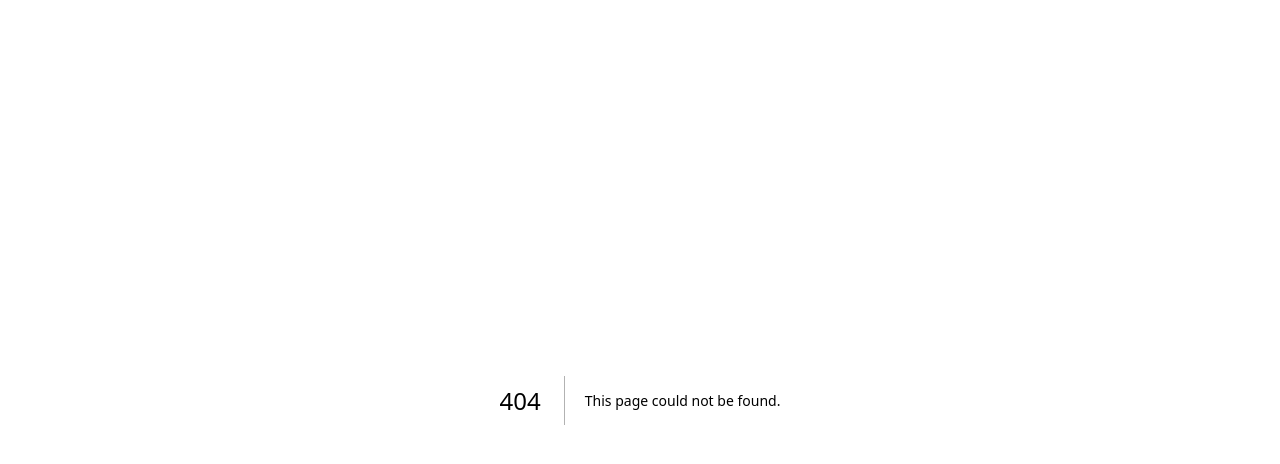
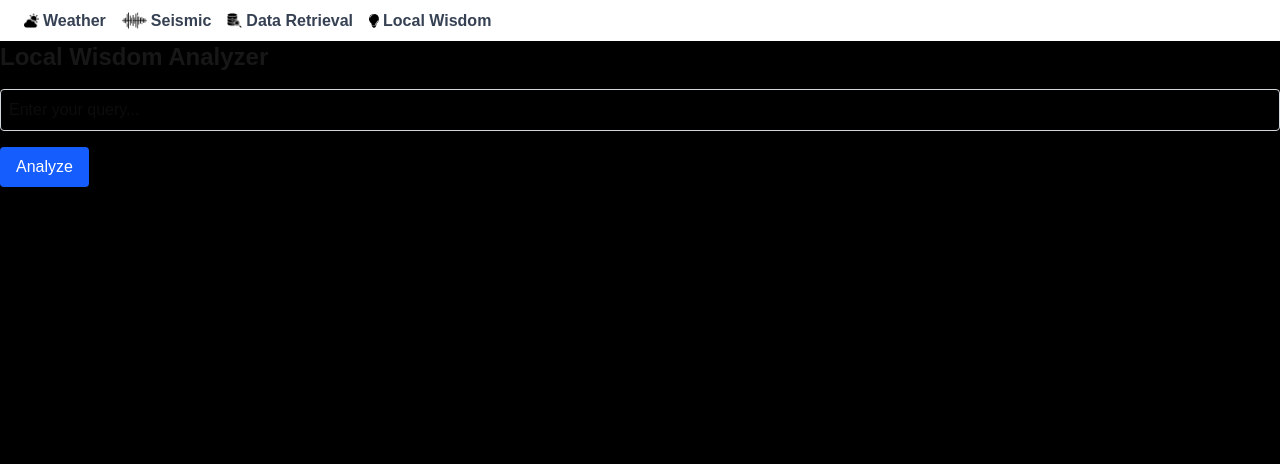
Before and after one commit to xp-keh/frontend, a Next.js app: page /localwisdom in a window 1280 px wide. Before the commit this address had no page. Shown: the top 464 px of the page. Built offline with nearby package versions, Linux system fonts and the light colour scheme.

Commit message:
feat: Local Wisdom Integration

```diff
--- /dev/null
+++ b/src/actions/localwisdom.ts
@@ -0,0 +1,22 @@
+"use server";
+
+export async function analyzeLocalWisdom(query: string) {
+  if (!query.trim()) return { error: "Query is empty" };
+
+  try {
+    const res = await fetch("http://85.209.163.202:5050/query", {
+      method: "POST",
+      headers: { "Content-Type": "application/json" },
+      body: JSON.stringify({ query }),
+    });
+
+    const data = await res.json();
+    if (!res.ok) {
+      throw new Error(data.error || "Server error");
+    }
+
+    return data;
+  } catch (err: any) {
+    return { error: err.message || "Unexpected error" };
+  }
+}
--- /dev/null
+++ b/src/app/localwisdom/page.tsx
@@ -0,0 +1,98 @@
+"use client";
+import { useState } from "react";
+import Navbar from "../../components/Navbar";
+import { analyzeLocalWisdom } from "@/actions/localwisdom";
+
+export default function LocalWisdomAnalyzer() {
+  const [query, setQuery] = useState("");
+  const [loading, setLoading] = useState(false);
+  const [result, setResult] = useState<any>(null);
+  const [error, setError] = useState<string | null>(null);
+
+  const handleAnalyze = async () => {
+    if (!query.trim()) return;
+
+    setLoading(true);
+    setError(null);
+    setResult(null);
+
+    const response = await analyzeLocalWisdom(query);
+
+    if (response.error) {
+      setError(response.error);
+    } else {
+      setResult(response);
+    }
+
+    setLoading(false);
+  };
+
+  return (
+    <div className="min-h-screen bg-black">
+      <Navbar />
+      <h1 className="text-2xl font-bold mb-4">Local Wisdom Analyzer</h1>
+
+      <input
+        type="text"
+        placeholder="Enter your query..."
+        value={query}
+        onChange={(e) => setQuery(e.target.value)}
+        className="w-full p-2 border border-gray-300 rounded mb-4"
+      />
+
+      <button
+        onClick={handleAnalyze}
+        disabled={loading}
+        className="px-4 py-2 bg-blue-600 text-white rounded hover:bg-blue-700"
+      >
+        {loading ? "Analyzing..." : "Analyze"}
+      </button>
+
+      {error && <p className="mt-4 text-red-600">Error: {error}</p>}
+
+      {result && (
+        <div className="mt-6 space-y-4">
+          <div>
+            <h2 className="text-lg font-semibold">Decomposition</h2>
+            <p>
+              <strong>Bencana:</strong> {result.decomposition?.bencana}
+            </p>
+            <p>
+              <strong>Objek:</strong> {result.decomposition?.objek}
+            </p>
+            <p>
+              <strong>Peristiwa:</strong> {result.decomposition?.peristiwa}
+            </p>
+          </div>
+
+          <div>
+            <h2 className="text-lg font-semibold">Similarity</h2>
+            <p>{result.similarity}</p>
+          </div>
+
+          <div>
+            <h2 className="text-lg font-semibold">Notes</h2>
+            <p>{result.notes}</p>
+          </div>
+
+          <div>
+            <h2 className="text-lg font-semibold">References</h2>
+            {result.ref?.map((ref: any, index: number) => (
+              <details key={index} className="border p-2 rounded mb-2">
+                <summary className="cursor-pointer font-medium">
+                  {ref.title}
+                </summary>
+                <p>
+                  <strong>Halaman:</strong> {ref.page}
+                </p>
+                <p>
+                  <strong>Referensi:</strong> {ref.reference}
+                </p>
+              </details>
+            ))}
+          </div>
+        </div>
+      )}
+    </div>
+  );
+}
--- a/src/components/Navbar.tsx
+++ b/src/components/Navbar.tsx
@@ -50,6 +50,18 @@ const Navbar = () => {
           />
           Data Retrieval
         </Link>
+        <Link
+          href="/localwisdom"
+          className="text-md font-semibold text-gray-700 hover:text-blue-500 flex items-center gap-1"
+        >
+          <Image
+            src="/local-wisdom.png"
+            alt="Local Wisdom Icon"
+            width={10}
+            height={15}
+          />
+          Local Wisdom
+        </Link>
       </div>
     </nav>
   );
```
Also changed, not shown: public/local-wisdom.png (added).
